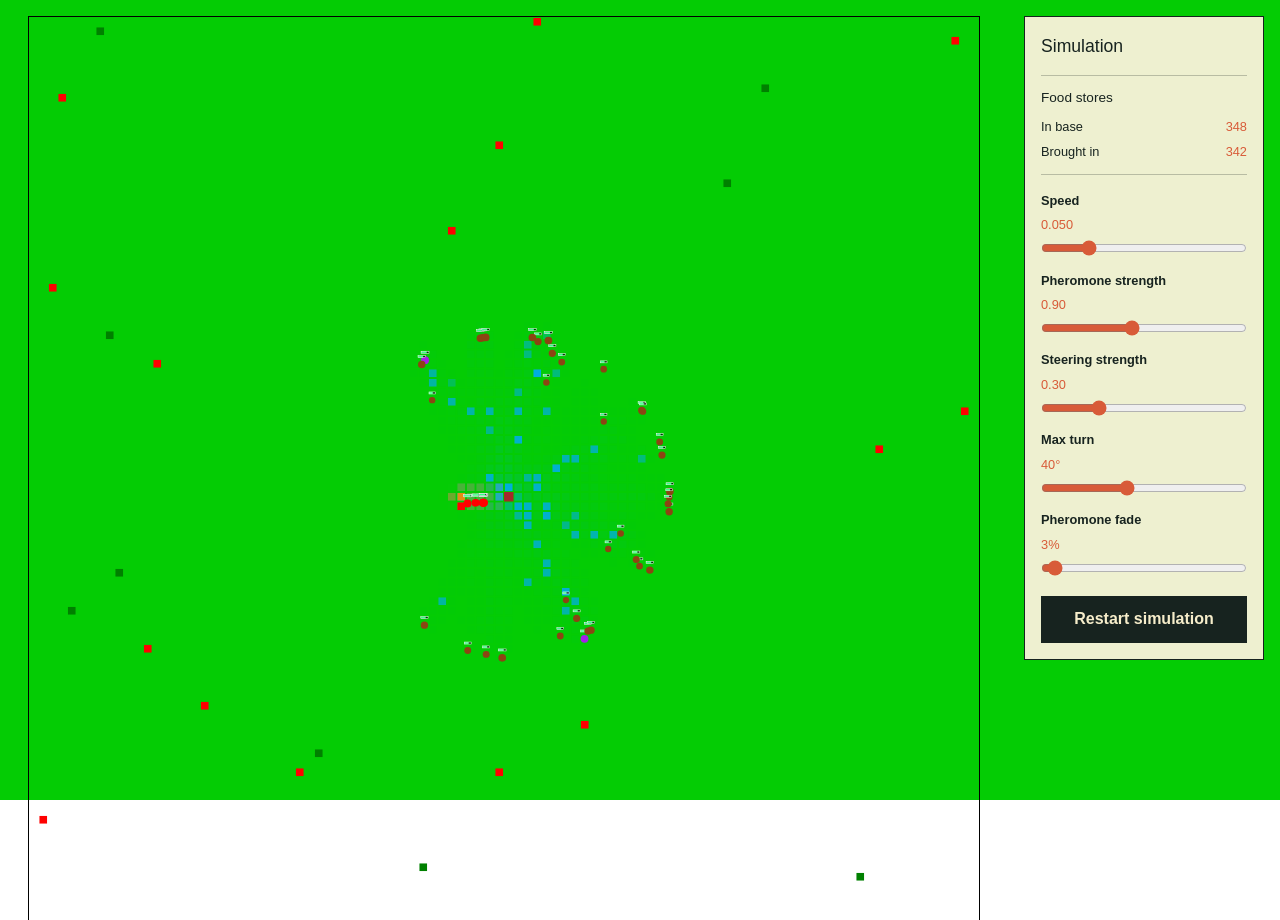
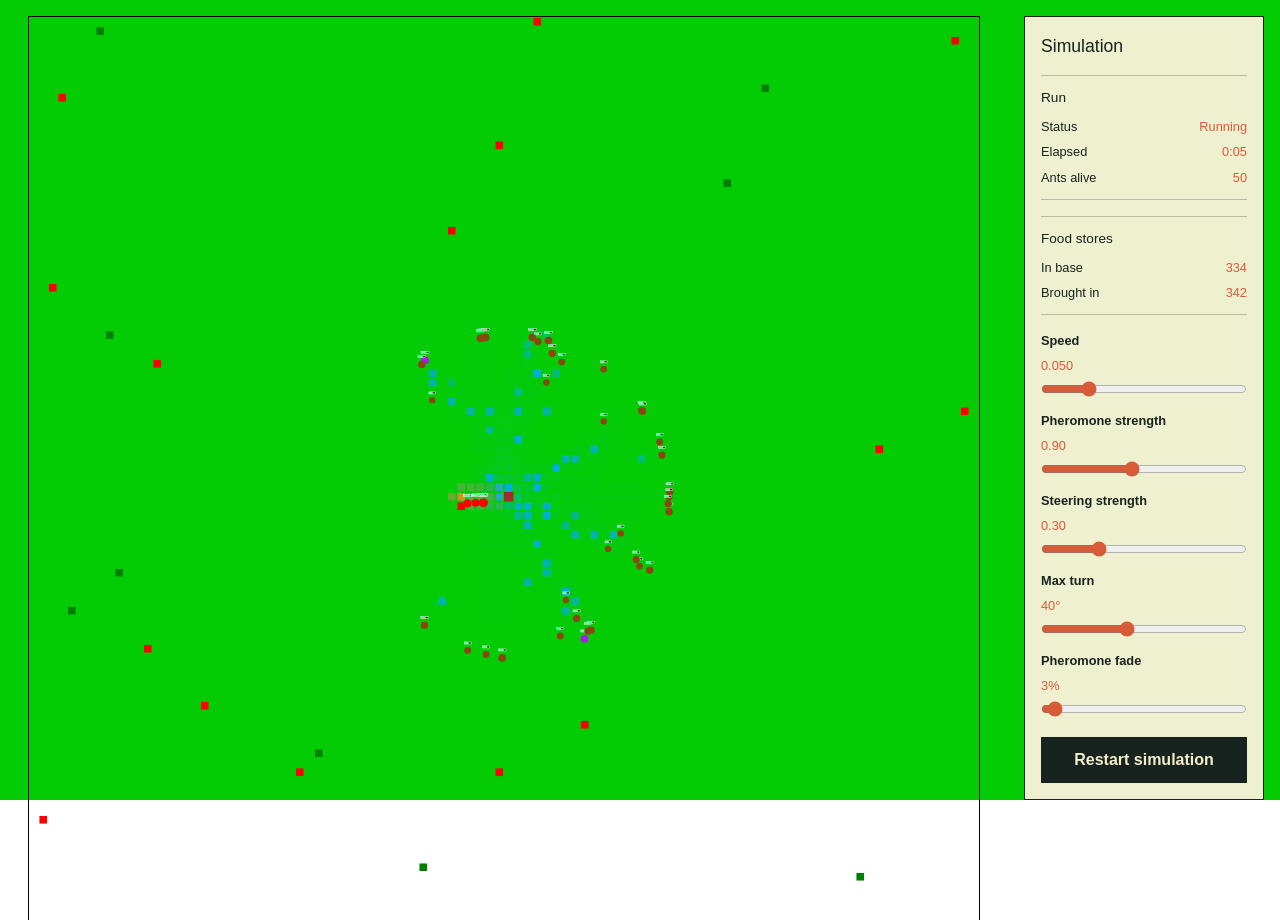
Before and after one commit to elliotness26400/portfolio, a Next.js app: page /ant2 in a window 1280 px wide. Shown: the top 920 px of the page. Built offline with nearby package versions, Linux system fonts and the light colour scheme.

Commit message:
small fix

```diff
--- a/app/ant2/page.tsx
+++ b/app/ant2/page.tsx
@@ -28,7 +28,7 @@ export default function SIMU() {
                         maxTurnPerTick:40,
                         STEER_STRENGTH:0.3,
                         energyConsumedPerTick:0.2,
-                        foodForStaminaMultiplier:4.5,
+                        foodForStaminaMultiplier:20,
                         returnThreeshold:0.7,
                         consume:{
                             meat:{
--- a/app/component/ant-v2/v2.5.tsx
+++ b/app/component/ant-v2/v2.5.tsx
@@ -89,6 +89,11 @@ export function World({setings}:{setings:Settings}) {
         () => setings.bases.array.reduce((total, base) => total + base.storage.meat, 0),
     );
     const [foodBroughtIn, setFoodBroughtIn] = useState(0);
+    const [elapsedSeconds, setElapsedSeconds] = useState(0);
+    const [simulationStatus, setSimulationStatus] = useState<"ready" | "running" | "complete">("ready");
+    const simulationRunningRef = useRef(false);
+    const simulationStartTimeRef = useRef(0);
+    const elapsedMillisecondsRef = useRef(0);
     const initialized = useRef(false);
 
     const {canvasWidth,canvasHeight} = setings;
@@ -137,6 +142,13 @@ export function World({setings}:{setings:Settings}) {
         setFoodInBase(initialBaseFoodRef.current.reduce((total, base) => total + base.amount, 0));
         setFoodBroughtIn(0);
         init();
+        elapsedMillisecondsRef.current = 0;
+        setElapsedSeconds(0);
+        if (simulationRunningRef.current) {
+            simulationStartTimeRef.current = performance.now();
+        } else {
+            startLoop();
+        }
     }
 
 
@@ -733,9 +745,20 @@ export function World({setings}:{setings:Settings}) {
     }
 
     function startLoop() {
+        if (simulationRunningRef.current) return;
+
+        simulationRunningRef.current = true;
+        simulationStartTimeRef.current = performance.now() - elapsedMillisecondsRef.current;
+        setSimulationStatus("running");
 
         function loop() {
+            if (!simulationRunningRef.current) return;
 
+            elapsedMillisecondsRef.current = performance.now() - simulationStartTimeRef.current;
+            const currentElapsedSeconds = Math.floor(elapsedMillisecondsRef.current / 1000);
+            setElapsedSeconds((previousSeconds) =>
+                previousSeconds === currentElapsedSeconds ? previousSeconds : currentElapsedSeconds,
+            );
 
             antsRef.current.forEach((ant, i) => {
                 const htmlel = canvasRef.current;
@@ -899,6 +922,13 @@ export function World({setings}:{setings:Settings}) {
             antsRef.current = antsRef.current.filter((ant) => ant.energy > 0);
 
             draw();
+            if (antsRef.current.length === 0) {
+                elapsedMillisecondsRef.current = performance.now() - simulationStartTimeRef.current;
+                setElapsedSeconds(Math.floor(elapsedMillisecondsRef.current / 1000));
+                simulationRunningRef.current = false;
+                setSimulationStatus("complete");
+                return;
+            }
             requestAnimationFrame(loop);
         }
         requestAnimationFrame(loop);
@@ -945,6 +975,23 @@ export function World({setings}:{setings:Settings}) {
             <canvas className="simulation-canvas" ref={canvasRef} width={canvasWidth} height={canvasHeight} />
             <aside className="simulation-controls" aria-label="Simulation controls">
                 <h2>Simulation</h2>
+                <section className="simulation-stock" aria-label="Simulation run status">
+                    <h3>Run</h3>
+                    <dl>
+                        <div>
+                            <dt>Status</dt>
+                            <dd><output>{simulationStatus === "complete" ? "All ants dead" : simulationStatus === "running" ? "Running" : "Ready"}</output></dd>
+                        </div>
+                        <div>
+                            <dt>Elapsed</dt>
+                            <dd><output>{`${Math.floor(elapsedSeconds / 60)}:${String(elapsedSeconds % 60).padStart(2, "0")}`}</output></dd>
+                        </div>
+                        <div>
+                            <dt>Ants alive</dt>
+                            <dd><output>{antsRef.current.length}</output></dd>
+                        </div>
+                    </dl>
+                </section>
                 <section className="simulation-stock" aria-label="Food stores">
                     <h3>Food stores</h3>
                     <dl>
```
